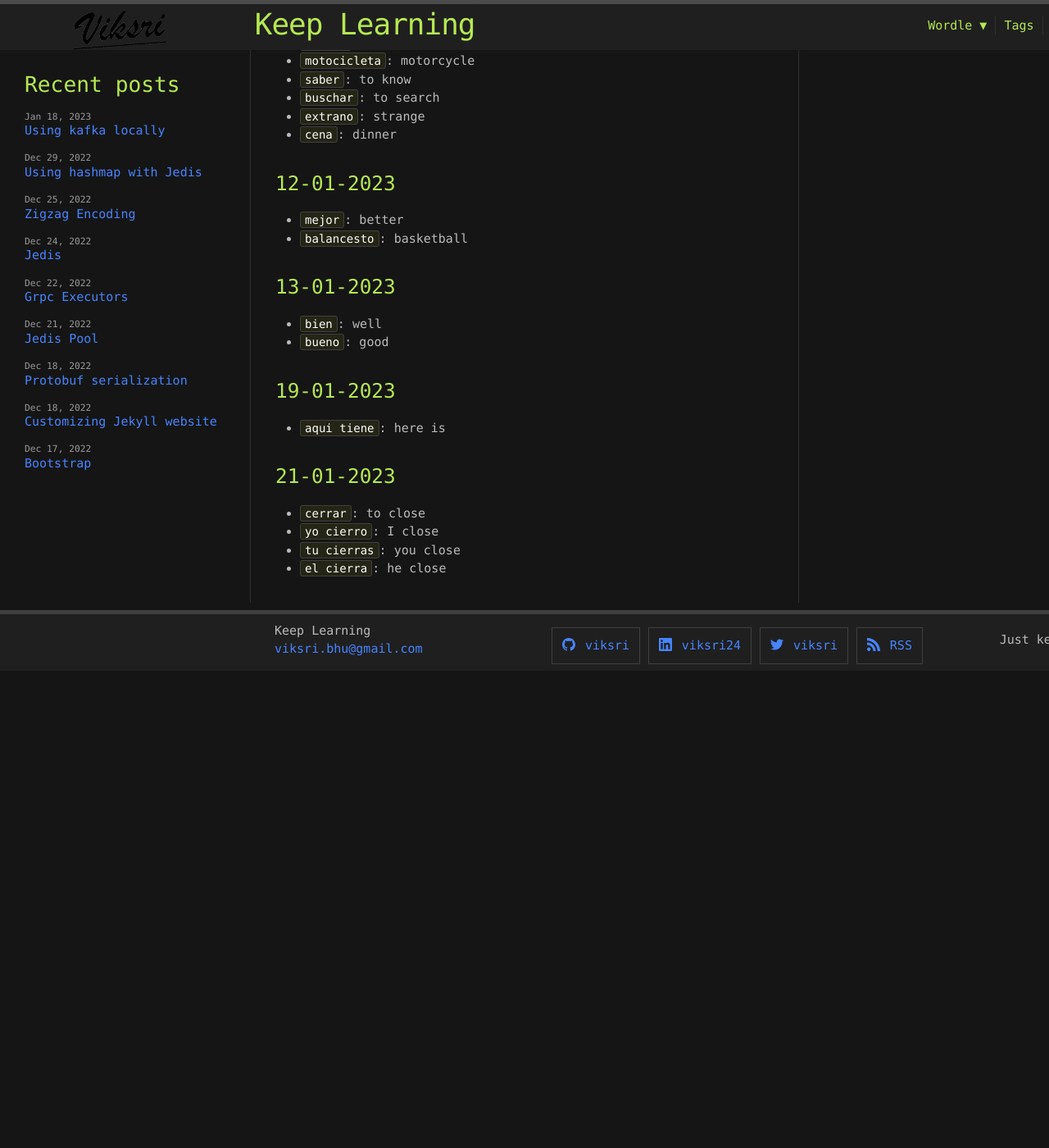
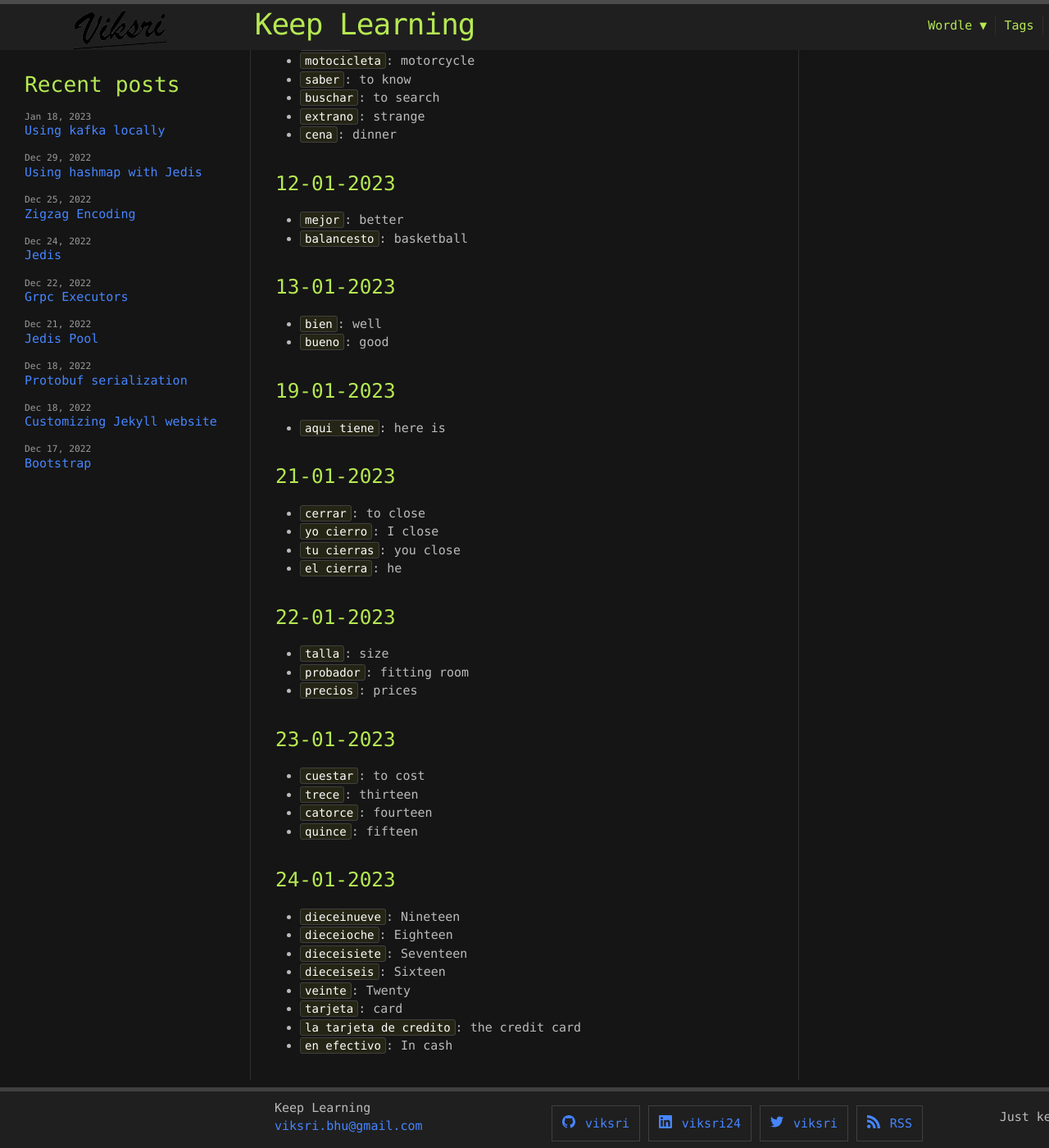
Before and after one commit to viksri/viksri.github.io, a Jekyll site: the page built from spanish/Jan2023.md, in a window 1280 px wide and 1400 px high, scrolled down 903 px. Shown: the whole window at 82% size. Built offline with Jekyll 4.4.1, drawn with Linux system fonts in a browser that asks for light colours; before the commit the page ends 1721 px from its top, so only the background shows below that.

Commit message:
spanish and wordle update

```diff
--- a/spanish/Jan2023.md
+++ b/spanish/Jan2023.md
@@ -51,4 +51,25 @@ categories: language
 - `cerrar`: to close
 - `yo cierro`: I close
 - `tu cierras`: you close
-- `el cierra`: he close
+- `el cierra`: he
+
+### 22-01-2023
+- `talla`: size
+- `probador`: fitting room
+- `precios`: prices
+
+### 23-01-2023
+- `cuestar`: to cost
+- `trece`: thirteen
+- `catorce`: fourteen
+- `quince`: fifteen
+
+### 24-01-2023
+- `dieceinueve`: Nineteen
+- `dieceioche`: Eighteen
+- `dieceisiete`: Seventeen
+- `dieceiseis`: Sixteen
+- `veinte`: Twenty
+- `tarjeta`: card
+- `la tarjeta de credito`: the credit card
+- `en efectivo`: In cash
```
Also changed, not shown: wordle/Jan2023.md (+9 -0 lines).
